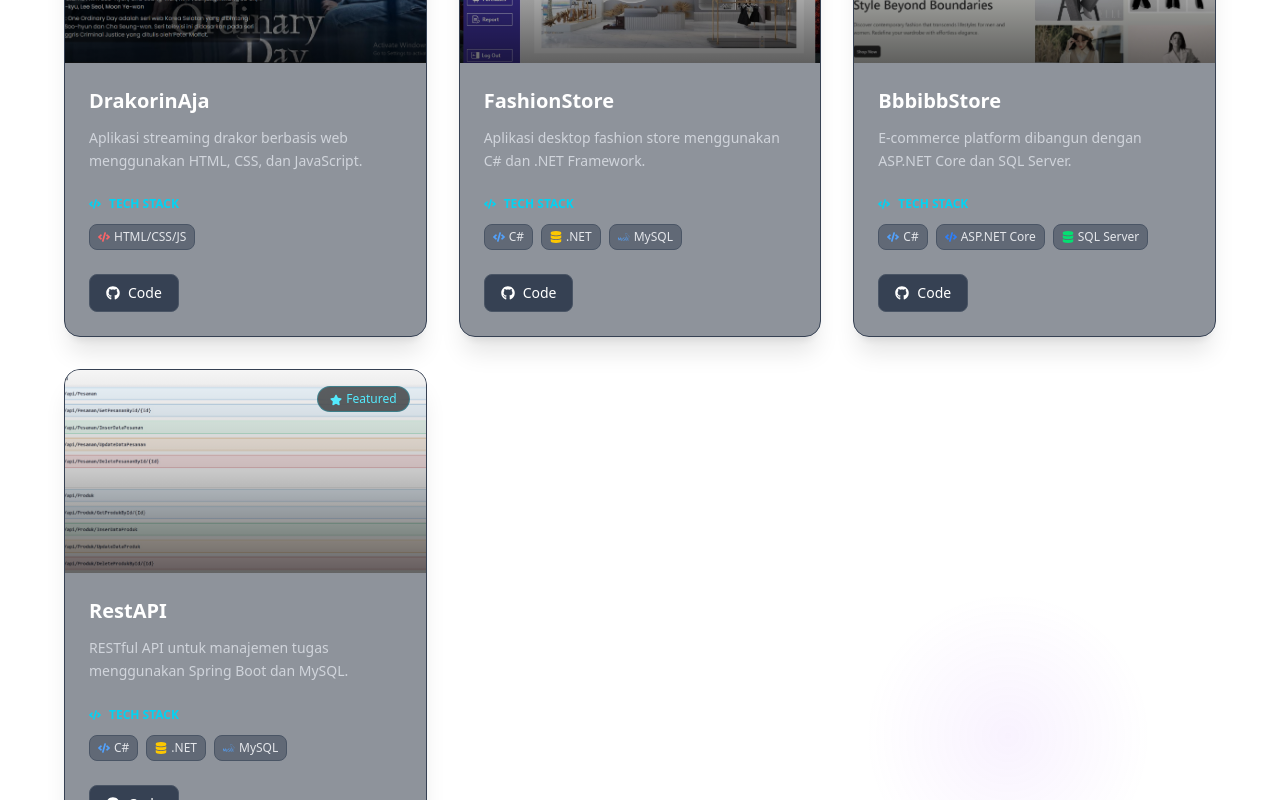
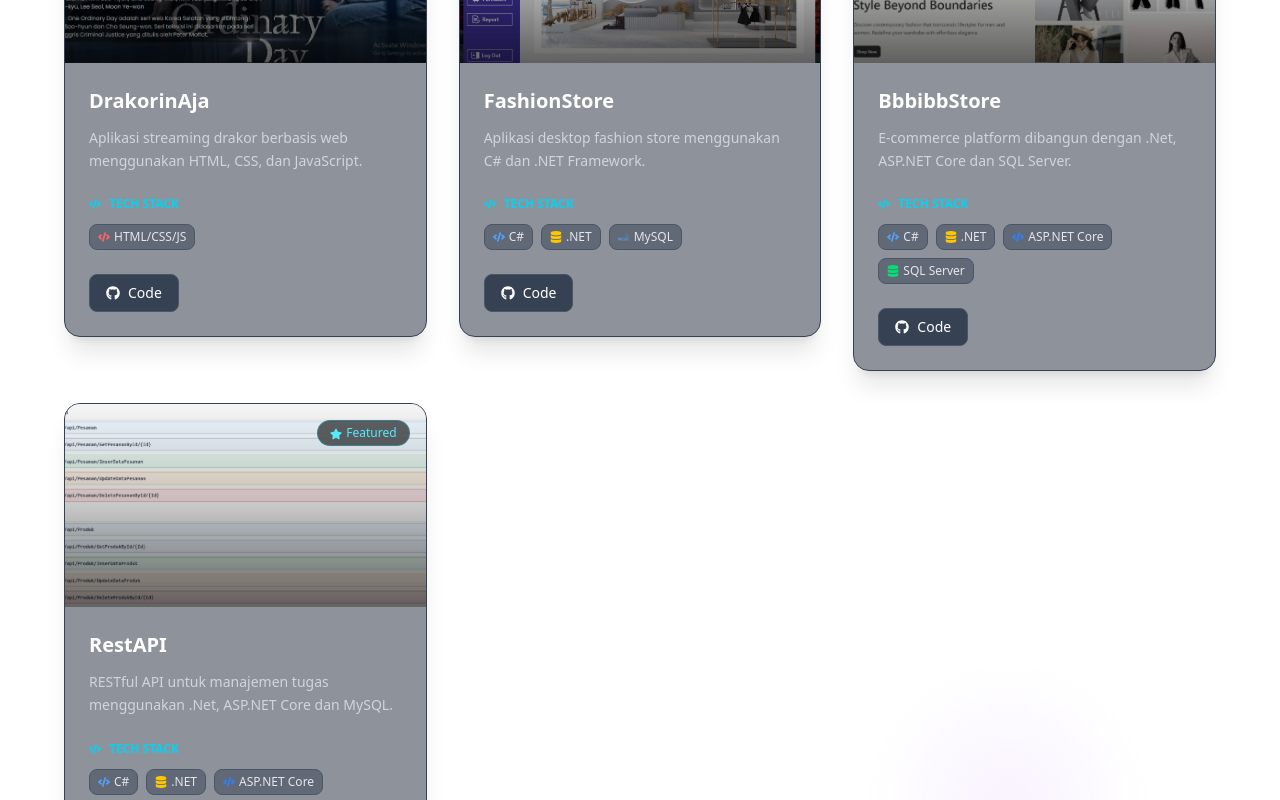
Before and after one commit to Fengsii/My-Portofolio, a React (Vite) app: page / in a window 1280 px wide. Shown: the part 2940-3740 px from the top of the page. Built offline with nearby package versions, Linux system fonts and the light colour scheme.

Commit message:
update.7

```diff
--- a/src/components/Projects.jsx
+++ b/src/components/Projects.jsx
@@ -48,10 +48,11 @@ const projects = [
     visit: null,
     techStack: [
       { icon: <FaCode className="text-blue-400" />, name: "C#" },
+      { icon: <FaDatabase className="text-yellow-400" />, name: ".NET" },
       { icon: <FaCode className="text-blue-500" />, name: "ASP.NET Core" },
       { icon: <FaDatabase className="text-green-400" />, name: "SQL Server" }
     ],
-    description: "E-commerce platform dibangun dengan ASP.NET Core dan SQL Server."
+    description: "E-commerce platform dibangun dengan .Net, ASP.NET Core dan SQL Server."
   },
   {
     id: 4,
@@ -62,9 +63,10 @@ const projects = [
     techStack: [
       { icon: <FaCode className="text-blue-400" />, name: "C#" },
       { icon: <FaDatabase className="text-yellow-400" />, name: ".NET" },
+      { icon: <FaCode className="text-blue-500" />, name: "ASP.NET Core" },
       { icon: <SiMysql className="text-blue-400" />, name: "MySQL" }
     ],
-    description: "RESTful API untuk manajemen tugas menggunakan Spring Boot dan MySQL."
+    description: "RESTful API untuk manajemen tugas menggunakan .Net, ASP.NET Core dan MySQL."
   }
 ];
 
```
